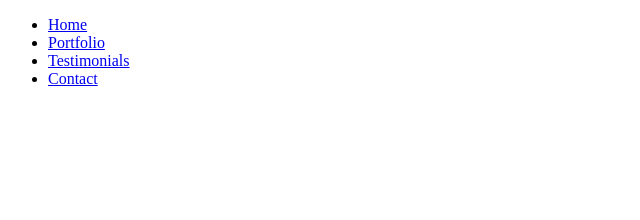
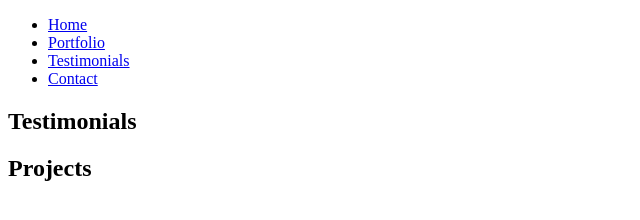
Before and after one commit to eddiemuhia1/eddie-naima-portfolio, a plain HTML site: page index.html in a window 1280 px wide. Shown: the whole page, without its empty margins (0-640 px from the left). Drawn offline with Linux system fonts and the light colour scheme.

Commit message:
Add Projects section and header with nav links

```diff
--- a/index.html
+++ b/index.html
@@ -18,6 +18,17 @@
         </nav>
     </header>
 
+    <!-- TESTIMONIALS -->
+    <section id="testimonials" class="section">
+        <h2 class="section-title">Testimonials</h2>
+        <div id="testimonials-list" class="card-grid"></div>
+        <!-- script.js inserts a card for each testimonial -->
+    </section>
 
+    <!-- PROJECTS -->
+    <section id="projects" class="section">
+        <h2 class="section-title">Projects</h2>
+        <div id="projects-list" class="card-grid"></div>
+    </section>
 </body>
 </html>
```
